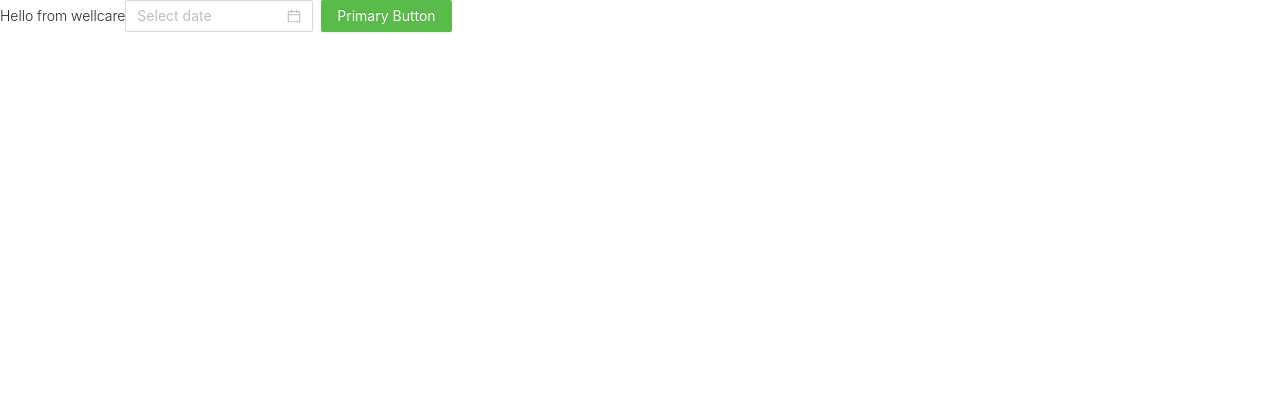
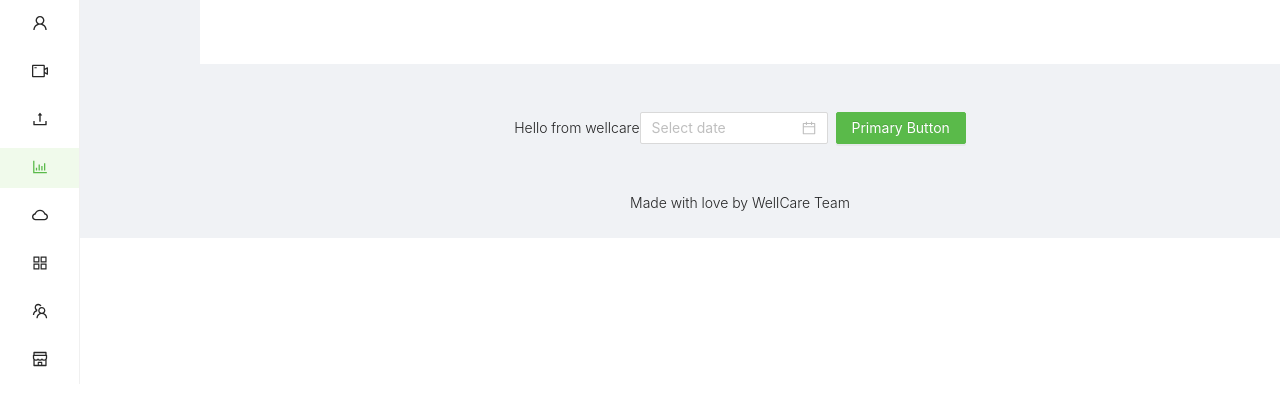
Before and after one commit to redzumi/wellcare, a React app in the folder packages/web/: page / in a window 1280 px wide. Shown: the top 406 px of the page. Built offline with nearby package versions, Linux system fonts and the light colour scheme.

Commit message:
Add base layout

```diff
--- a/packages/web/package.json
+++ b/packages/web/package.json
@@ -17,6 +17,7 @@
     "terser": "4.6.13"
   },
   "dependencies": {
+    "@ant-design/icons": "^4.1.0",
     "antd": "^4.2.0",
     "classnames": "^2.2.6",
     "cross-env": "^7.0.2",
--- /dev/null
+++ b/packages/web/src/common/page/footer/Footer.tsx
@@ -0,0 +1,14 @@
+import React from 'react';
+import { Layout } from 'antd';
+
+const { Footer } = Layout;
+
+const PageFooter = () => {
+  return (
+    <Footer style={{ textAlign: 'center' }}>
+      Made with love by WellCare Team
+    </Footer>
+  );
+};
+
+export default PageFooter;
--- /dev/null
+++ b/packages/web/src/common/page/index.tsx
@@ -0,0 +1,31 @@
+import React from 'react';
+import { Layout } from 'antd';
+
+import Sidebar from './sidebar/Sidebar';
+import Footer from './footer/Footer';
+
+type Props = {
+  children?: React.ReactNode;
+};
+
+const SIDEBAR_WIDTH = 200;
+const { Header, Content } = Layout;
+
+const Page = (props: Props) => {
+  const { children } = props;
+
+  return (
+    <Layout>
+      <Sidebar />
+      <Layout style={{ marginLeft: SIDEBAR_WIDTH }}>
+        <Header />
+        <Content style={{ margin: '24px 16px 0', overflow: 'initial' }}>
+          <div style={{ padding: 24, textAlign: 'center' }}>{children}</div>
+        </Content>
+        <Footer />
+      </Layout>
+    </Layout>
+  );
+};
+
+export default Page;
--- /dev/null
+++ b/packages/web/src/common/page/menu/Menu.tsx
@@ -0,0 +1,45 @@
+import React from 'react';
+import { Menu } from 'antd';
+import {
+  AppstoreOutlined,
+  BarChartOutlined,
+  CloudOutlined,
+  ShopOutlined,
+  TeamOutlined,
+  UserOutlined,
+  UploadOutlined,
+  VideoCameraOutlined
+} from '@ant-design/icons';
+
+const PageMenu = () => {
+  return (
+    <Menu theme="light" mode="inline" defaultSelectedKeys={['4']}>
+      <Menu.Item key="1" icon={<UserOutlined />}>
+        nav 1
+      </Menu.Item>
+      <Menu.Item key="2" icon={<VideoCameraOutlined />}>
+        nav 2
+      </Menu.Item>
+      <Menu.Item key="3" icon={<UploadOutlined />}>
+        nav 3
+      </Menu.Item>
+      <Menu.Item key="4" icon={<BarChartOutlined />}>
+        nav 4
+      </Menu.Item>
+      <Menu.Item key="5" icon={<CloudOutlined />}>
+        nav 5
+      </Menu.Item>
+      <Menu.Item key="6" icon={<AppstoreOutlined />}>
+        nav 6
+      </Menu.Item>
+      <Menu.Item key="7" icon={<TeamOutlined />}>
+        nav 7
+      </Menu.Item>
+      <Menu.Item key="8" icon={<ShopOutlined />}>
+        nav 8
+      </Menu.Item>
+    </Menu>
+  );
+};
+
+export default PageMenu;
--- /dev/null
+++ b/packages/web/src/common/page/sidebar/Sidebar.tsx
@@ -0,0 +1,25 @@
+import React from 'react';
+import { Layout } from 'antd';
+
+import Menu from '../menu/Menu';
+
+const { Sider } = Layout;
+
+const PageSidebar = () => {
+  return (
+    <Sider
+      collapsed
+      style={{
+        overflow: 'auto',
+        height: '100vh',
+        position: 'fixed',
+        left: 0
+      }}
+    >
+      <div className="logo" />
+      <Menu />
+    </Sider>
+  );
+};
+
+export default PageSidebar;
--- a/packages/web/src/modules/hello/index.tsx
+++ b/packages/web/src/modules/hello/index.tsx
@@ -1,15 +1,17 @@
 import React from 'react';
 import { Button, DatePicker } from 'antd';
 
+import Page from 'common/page';
+
 const Hello = () => {
   return (
-    <div>
+    <Page>
       Hello from wellcare
       <DatePicker />
       <Button type="primary" style={{ marginLeft: 8 }}>
         Primary Button
       </Button>
-    </div>
+    </Page>
   );
 };
 
--- a/packages/web/webpack.config.js
+++ b/packages/web/webpack.config.js
@@ -65,7 +65,8 @@ const config = {
                 modifyVars: {
                   'primary-color': '#5ABA4A',
                   'link-color': '#63C8F2',
-                  'border-radius-base': '2px'
+                  'border-radius-base': '2px',
+                  'layout-header-background': '#ffffff'
                 },
                 javascriptEnabled: true
               }
```
